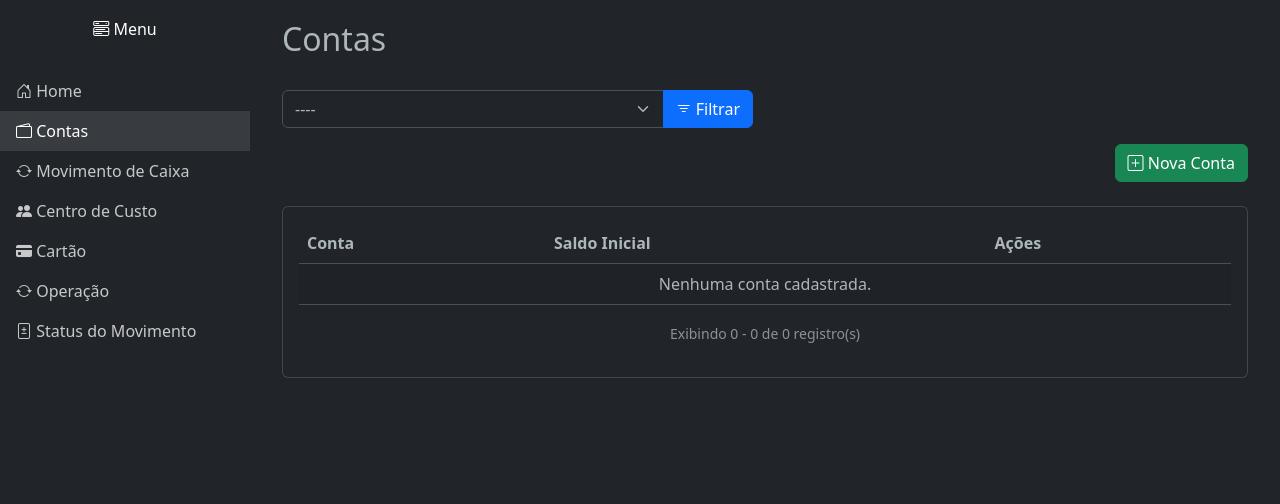
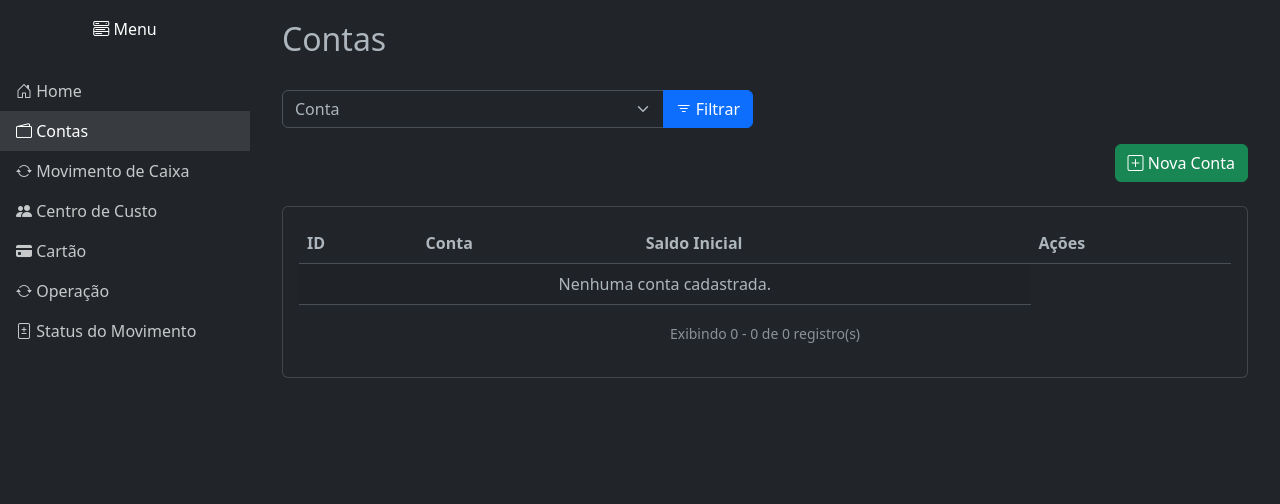
Before and after one commit to mateusdev08/sgf, a Django app: page /conta/ in a window 1280 px wide. Shown: the top 504 px of the page. Run offline with Django 5.2, Linux system fonts and the light colour scheme; data that the repository does not hold is empty.

Commit message:
Ajuste no título, inserir coluna ID, rótulo do filtro

```diff
--- a/conta/templates/conta/list.html
+++ b/conta/templates/conta/list.html
@@ -19,7 +19,7 @@
 {% endif %}
 
 <div class="d-flex justify-content-between align-items-center mb-4">
-    <h2> Contas</h2>
+    <h2>Contas</h2>
 </div>
 
 <!-- Filtro Select-->
@@ -28,7 +28,7 @@
         <form method="get" action="{% url 'conta:list' %}">
             <div class="input-group">
                 <select class="form-select" name="conta">
-                    <option value="" {% if not request.GET.conta %} selected {% endif %}>----</option>
+                    <option value="" {% if not request.GET.conta %} selected {% endif %}>Conta</option>
 
                     {% for itens in conta %}
                         <!-- <option value="{{ itens.id }}" {% if request.GET.conta == itens.id %} selected {% endif %}>{{ itens.conta }}</option> -->
@@ -58,6 +58,7 @@
         <table class="table table-striped">
             <thead>
                 <tr>
+                    <th>ID</th>
                     <th>Conta</th>
                     <th>Saldo Inicial</th>
                     <th>Ações</th>
@@ -66,6 +67,7 @@
             <tbody>
                 {% for conta in contas %}
                 <tr>
+                    <td>{{ conta.id }}</td>
                     <td>{{ conta.conta }}</td>
                     <td>R$ {{ conta.saldo_inicial }}</td>
                     <td>
```
